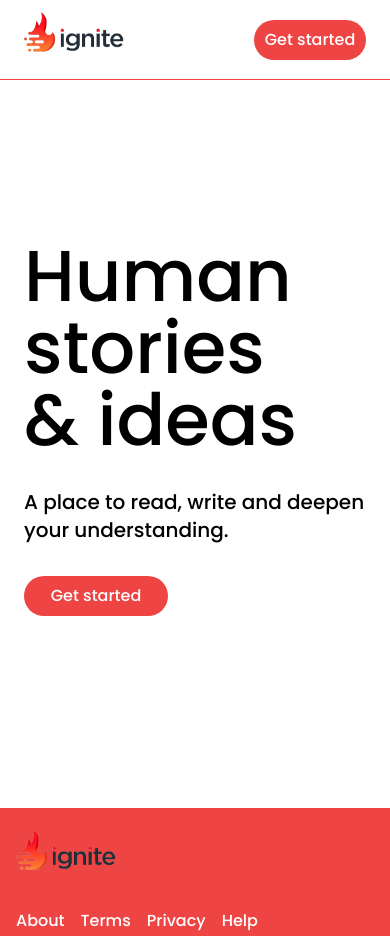
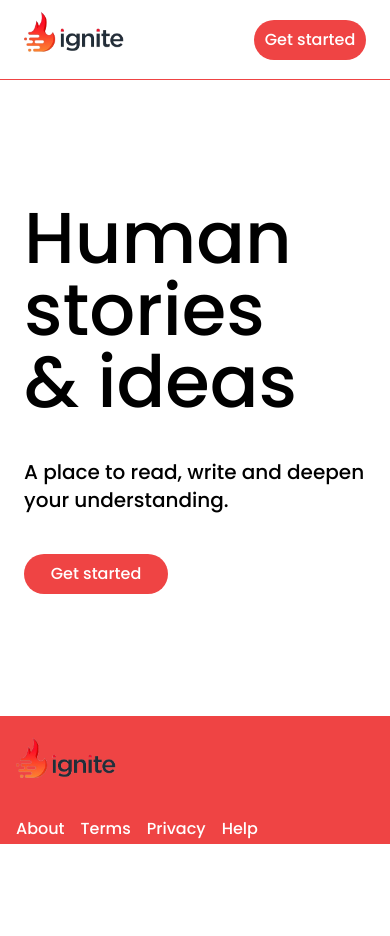
Before and after one commit to Mokshparashar/Ignite, a Next.js app: page / in a window 390 px wide. After the commit the page ends 844 px from the top, so only its background shows below. Built offline with nearby package versions, Linux system fonts and the light colour scheme.

Commit message:
mobile screen fixed (#4)

```diff
--- a/app/components/Footer.tsx
+++ b/app/components/Footer.tsx
@@ -3,7 +3,7 @@ import img from "../../public/ignite_logo.png";
 import Link from "next/link";
 function Footer() {
   return (
-    <footer className="relative bottom-0 bg-red-500 w-full  h-32 flex items-start justify-around flex-col pl-4">
+    <footer className="relative bottom-0 bg-red-500 w-full  h-32 flex items-start justify-around flex-col pl-4 ">
       <Image src={img} alt="ignite" width={100} height={50} />
       <div className="text-white w-2/3 flex gap-4 ">
         <Link href="#">About</Link>
--- a/app/components/LandingPage.tsx
+++ b/app/components/LandingPage.tsx
@@ -1,9 +1,10 @@
 import Image from "next/image";
 import img from "../../public/ignite_logo.png";
 import Footer from "./Footer";
+import { Fragment } from "react";
 function LandingPage() {
   return (
-    <>
+    <div className="flex items-center justify-between flex-col h-screen">
       <nav className="w-full h-20 flex items-center justify-between px-6 border-b border-red-500">
         <Image src={img} alt="ignite" width={100} height={100} />
         <button className="w-28 h-10 bg-red-500 text-white rounded-3xl">
@@ -11,8 +12,10 @@ function LandingPage() {
         </button>
       </nav>
 
-      <section className="mt-40 ml-6 h-1/2 flex flex-col gap-8 mb-48">
-        <h1 className="text-7xl w-4/5">Human stories & ideas</h1>
+      <section className=" ml-6  flex flex-col gap-10">
+        <h1 className="text-7xl w-full">
+          Human stories <div>& ideas</div>
+        </h1>
 
         <p className="text-xl ">
           A place to read, write and deepen your understanding.
@@ -22,7 +25,7 @@ function LandingPage() {
         </button>
       </section>
       <Footer />
-    </>
+    </div>
   );
 }
 
--- /dev/null
+++ b/app/views/auth/page.tsx
@@ -0,0 +1,5 @@
+function Page() {
+  return <div>Goolge auth page</div>;
+}
+
+export default Page;
```
